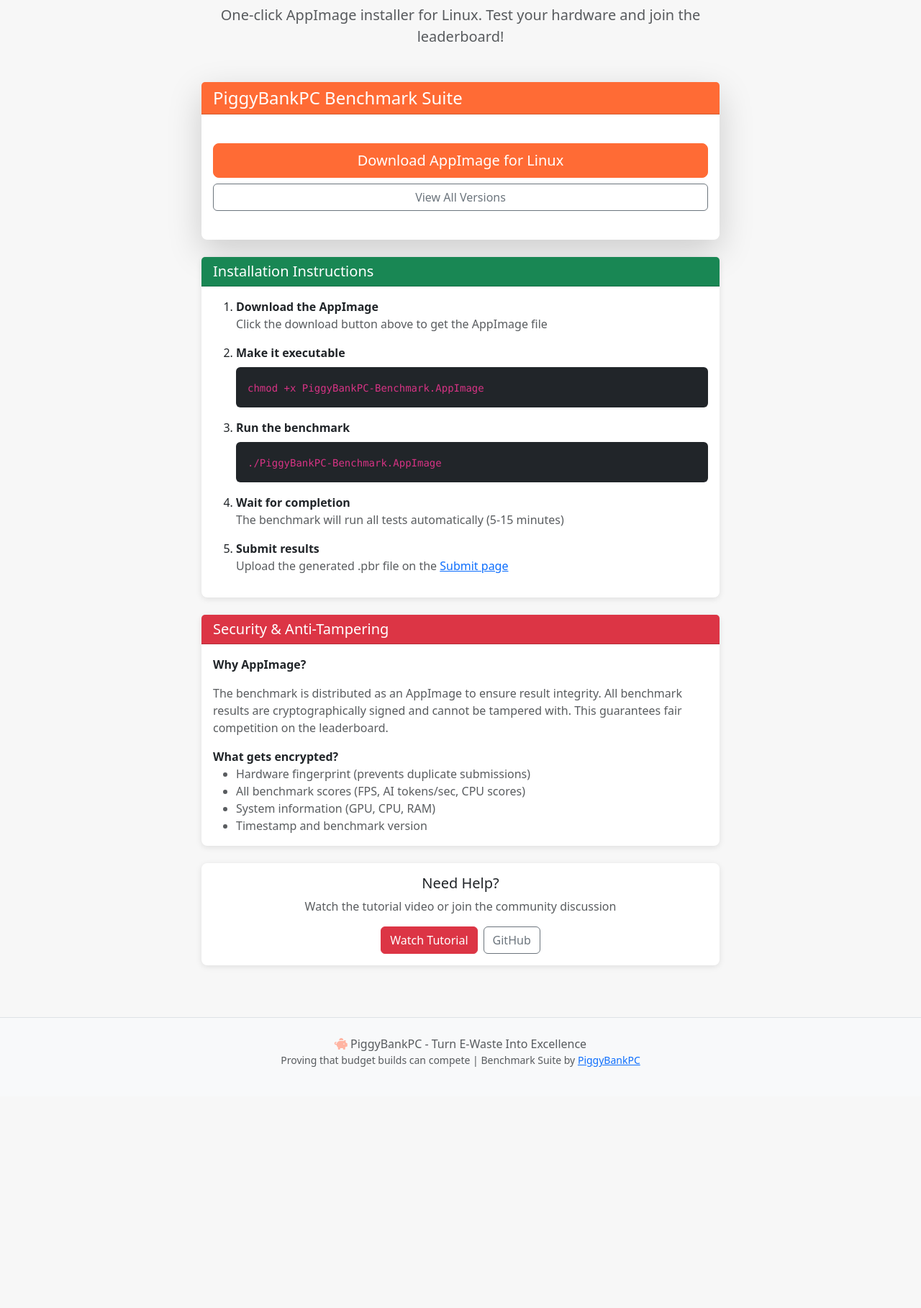
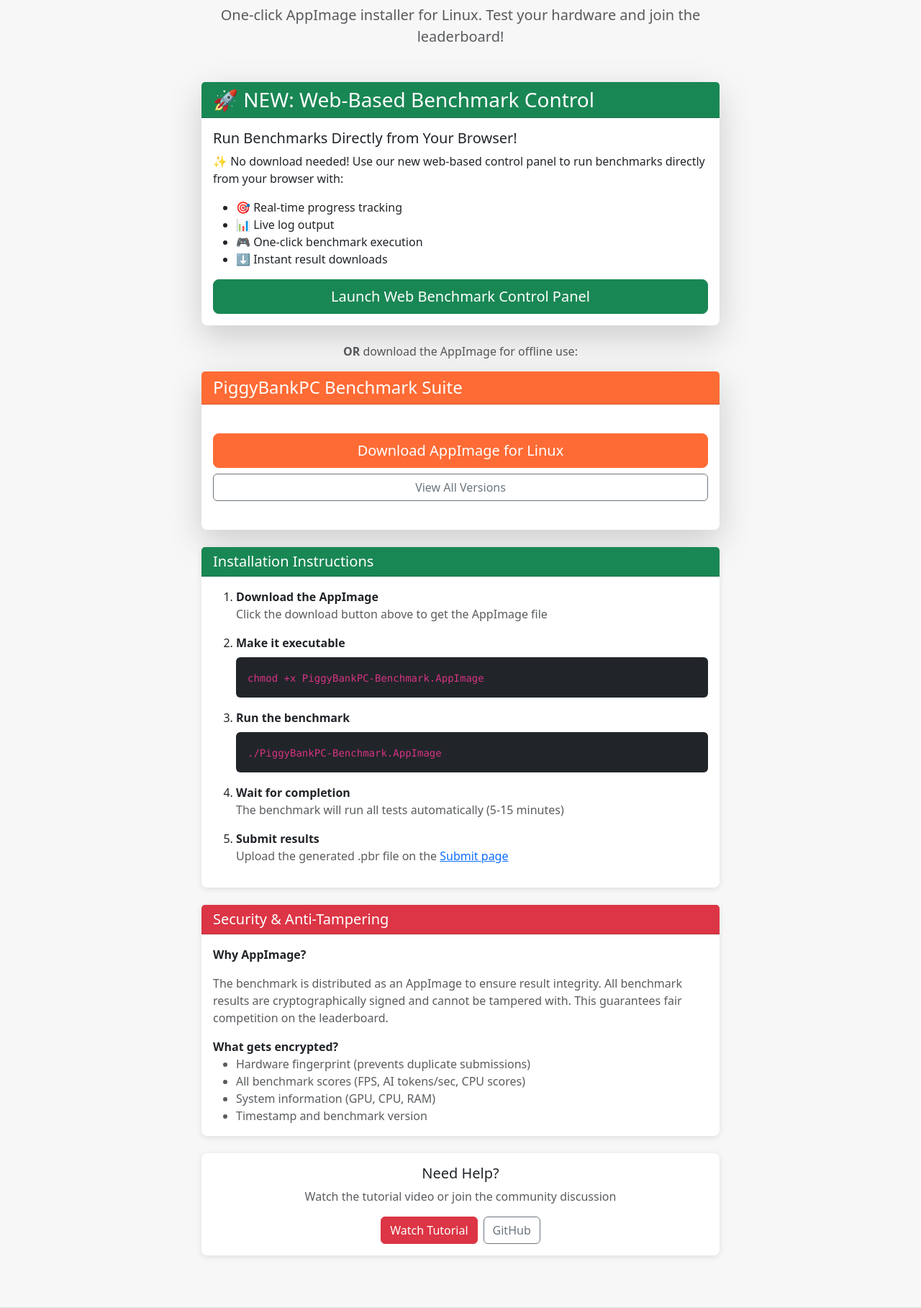
Before and after one commit to piggybankpc-eng/piggybankpc-leaderboard, a Flask app: page /download in a window 1280 px wide. Shown: the part 282-2099 px from the top of the page at 72% size. Before the commit the page ends 1764 px from the top, so only its background shows below. Run offline with Flask 3, Linux system fonts and the light colour scheme.

Commit message:
Make web benchmark button permanent and more prominent

```diff
--- a/templates/download.html
+++ b/templates/download.html
@@ -17,18 +17,35 @@
             </div>
 
             <!-- NEW: Web-Based Benchmark Control -->
-            <div class="alert alert-primary alert-dismissible fade show shadow-lg mb-4" role="alert">
-                <h4 class="alert-heading"><i class="bi bi-rocket-takeoff"></i> NEW: Run Benchmarks from Your Browser!</h4>
+            <div class="card shadow-lg mb-4 border-success" style="border-width: 3px;">
+                <div class="card-header bg-success text-white">
+                    <h3 class="mb-0">
+                        <i class="bi bi-rocket-takeoff"></i> 🚀 NEW: Web-Based Benchmark Control
+                    </h3>
+                </div>
+                <div class="card-body">
+                    <h5>Run Benchmarks Directly from Your Browser!</h5>
                     <p class="mb-3">
-                    No download needed! Use our new web-based control panel to run benchmarks directly from your browser with real-time progress tracking.
+                        ✨ No download needed! Use our new web-based control panel to run benchmarks directly from your browser with:
                     </p>
-                <hr>
+                    <ul class="mb-3">
+                        <li>🎯 Real-time progress tracking</li>
+                        <li>📊 Live log output</li>
+                        <li>🎮 One-click benchmark execution</li>
+                        <li>⬇️ Instant result downloads</li>
+                    </ul>
                     <div class="d-grid gap-2">
                         <a href="{{ url_for('benchmark_api.benchmark_control_page') }}" class="btn btn-success btn-lg">
                             <i class="bi bi-play-circle"></i> Launch Web Benchmark Control Panel
                         </a>
                     </div>
-                <button type="button" class="btn-close" data-bs-dismiss="alert" aria-label="Close"></button>
+                </div>
+            </div>
+
+            <div class="text-center mb-3">
+                <p class="text-muted">
+                    <strong>OR</strong> download the AppImage for offline use:
+                </p>
             </div>
 
             <!-- Download Card -->
```
Lines whose indentation alone changed are shown as unchanged.
